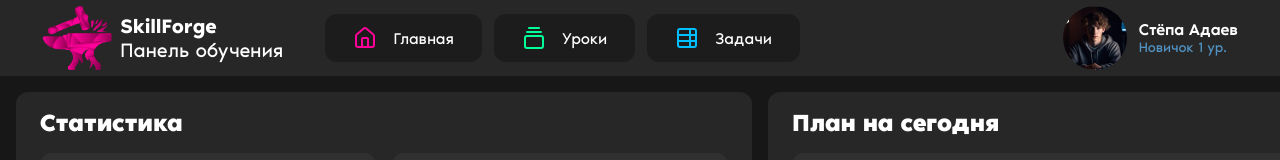
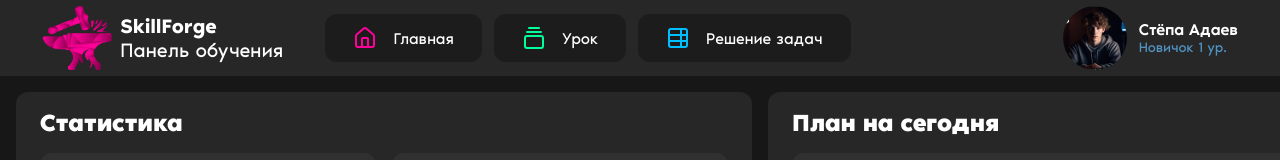
Before and after one commit to AdaeffSS/SkillForge-EduPanel, a Next.js app: page / in a window 1280 px wide. Shown: the top 160 px of the page. Built offline with nearby package versions, Linux system fonts and the light colour scheme.

Commit message:
fix: fixed login page refresh error

```diff
--- a/src/components/header/index.tsx
+++ b/src/components/header/index.tsx
@@ -7,8 +7,8 @@ import React from "react";
 
 const nav = [
     {'label': 'Главная', 'href': '/', icon: <House className={st.icon} />, color: '#FF0099'},
-    {'label': 'Уроки', 'href': '/lessons', icon: <GalleryVerticalEnd className={st.icon} />, color: '#00FF99'},
-    {'label': 'Задачи', 'href': '/tasks', icon: <TableProperties className={st.icon} />, color: '#00BFFF'},
+    {'label': 'Урок', 'href': '/lesson', icon: <GalleryVerticalEnd className={st.icon} />, color: '#00FF99'},
+    {'label': 'Решение задач', 'href': '/tasks', icon: <TableProperties className={st.icon} />, color: '#00BFFF'},
 ]
 
 const user = {
```
Also changed, not shown: src/app/(auth)/login/page.tsx (+5 -14 lines), src/middleware.tsx (+0 -8 lines).
